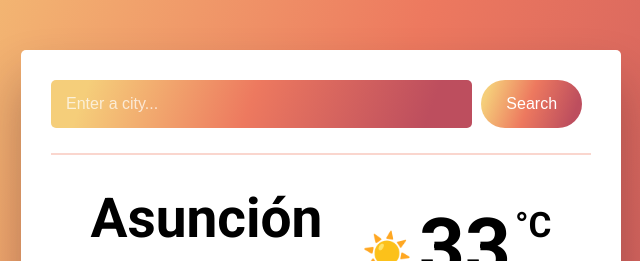
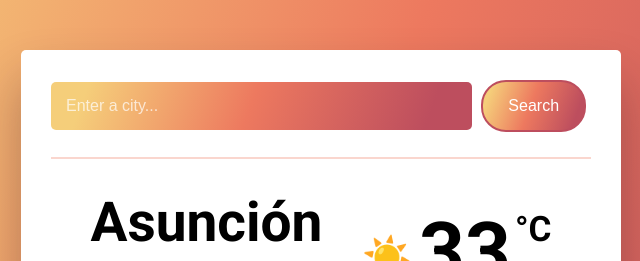
Before and after one commit to BeeMao03/maosWeather, a plain HTML site: page index.html in a window 1280 px wide. Shown: the top 261 px of the page, 319-959 px from the left. Drawn offline with Linux system fonts and the light colour scheme; a web font is replaced by a local one.

Commit message:
Add border to search button

```diff
--- a/src/style.css
+++ b/src/style.css
@@ -67,6 +67,7 @@ header {
   margin-left: 5px;
   font-size: 16px;
   color: white;
+  border: 2px solid rgb(189, 78, 94);
 }
 
 /* FOR THE MAIN */
```
